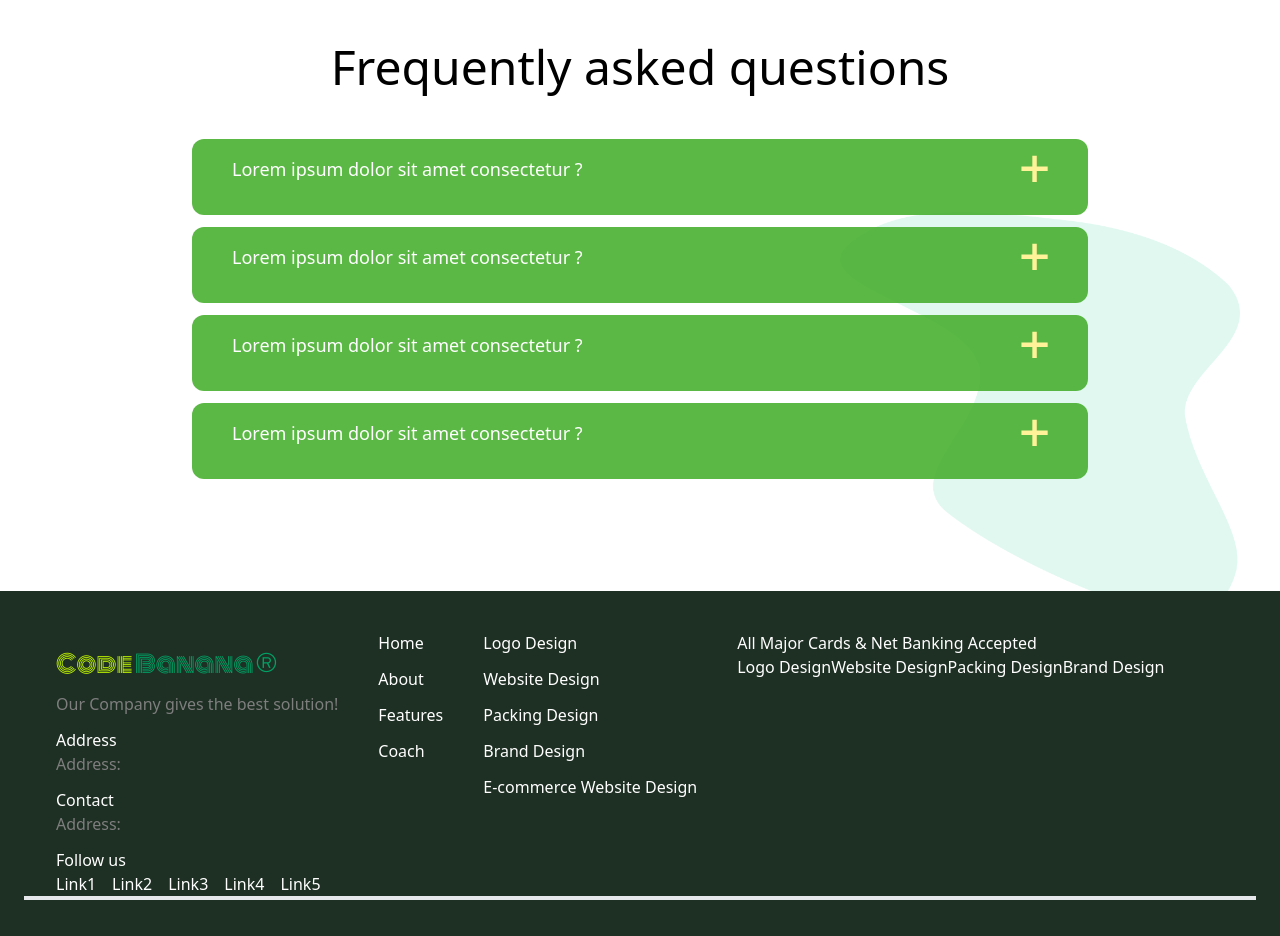
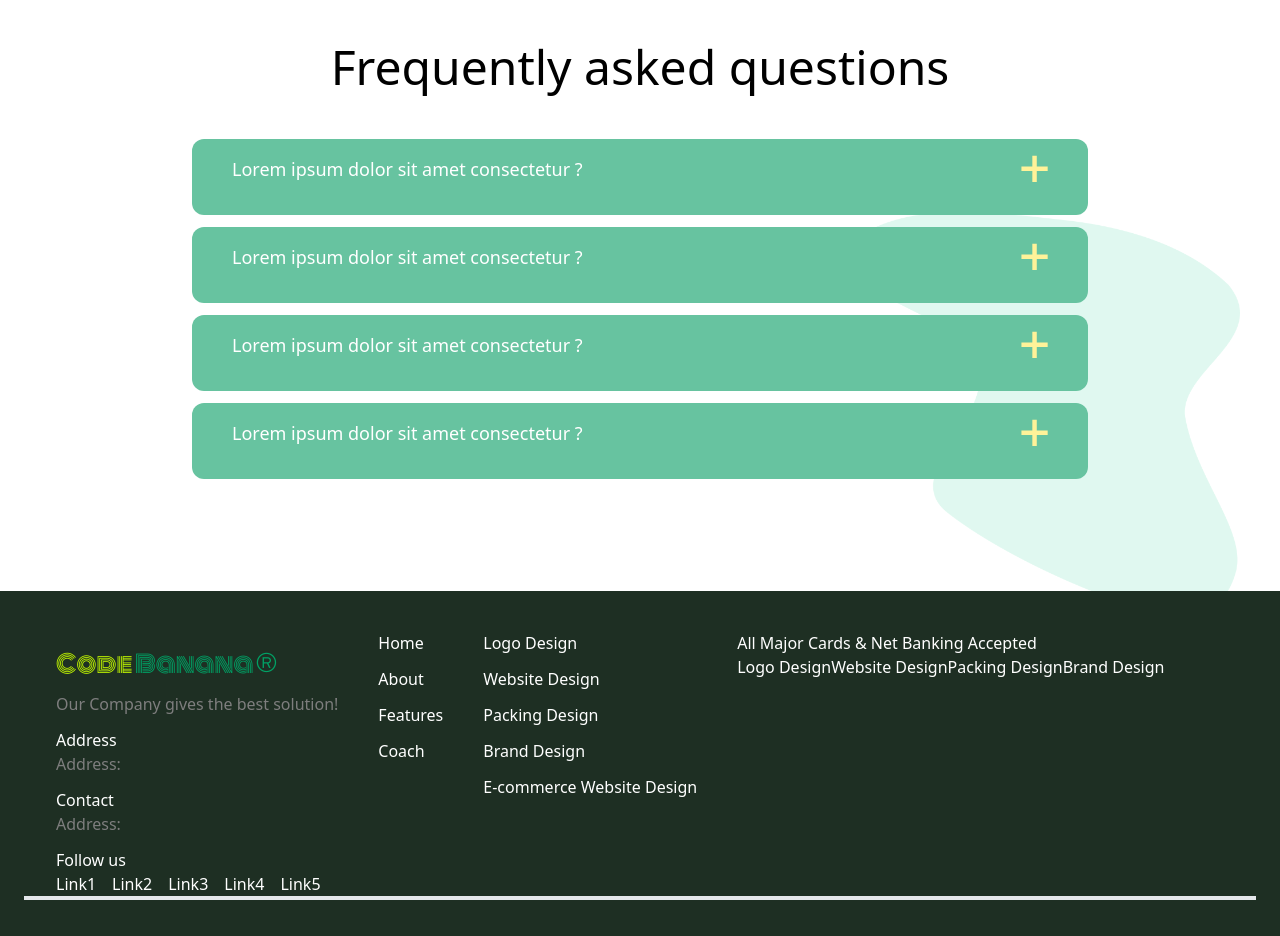
Before and after one commit to Fit-earn-meditate/codemenWebApp, a Next.js app: page / in a window 1280 px wide. Shown: the part 5820-6756 px from the top of the page. Built offline with nearby package versions, Linux system fonts and the light colour scheme.

Commit message:
Update index.tsx

```diff
--- a/modules/faqs/index.tsx
+++ b/modules/faqs/index.tsx
@@ -12,7 +12,7 @@ const Accordion = ({ title, children, isOpen = false, setIsOpen }) => {
   });
 
   return (
-    <div className="rounded-xl px-7 lg:px-10 py-4 bg-[#4bb133e8] text-[#fff]">
+    <div className="rounded-xl px-7 lg:px-10 py-4 bg-[#67C3A0] text-[#fff]">
       <div
         className="cursor-pointer flex justify-between items-center space-x-5 font-medium text-lg"
         onClick={() => setIsOpen(!isOpen)}
```
